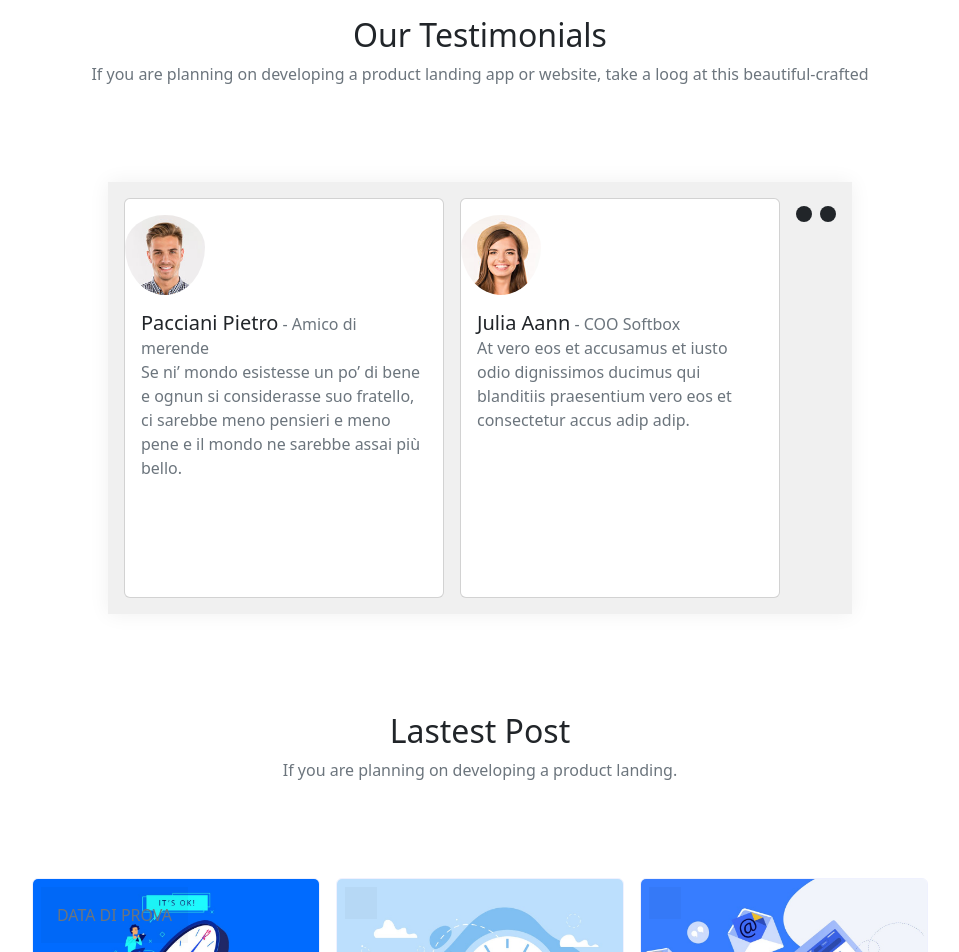
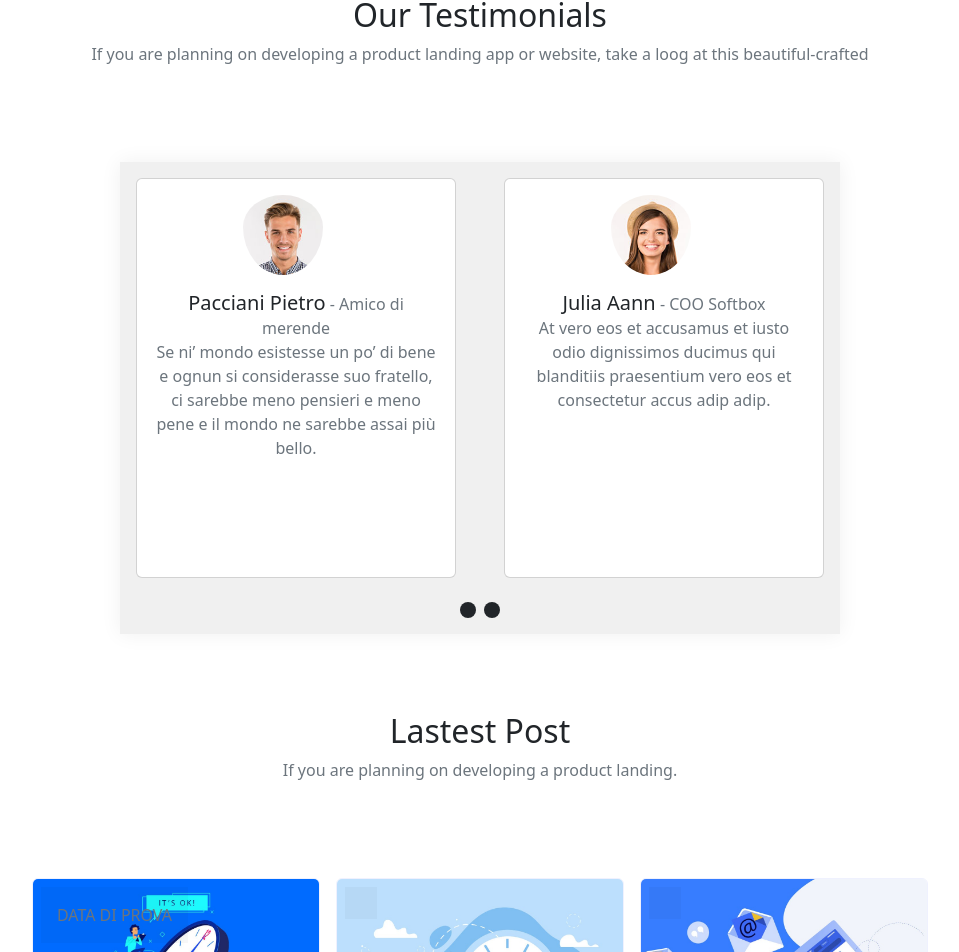
Before and after one commit to Ruma303/proj-html-vuejs, a Vue app: page / in a window 1280 px wide. Shown: the part 2494-3446 px from the top of the page, without its empty margins (160-1119 px from the left). Built offline with nearby package versions, Linux system fonts and the light colour scheme.

Commit message:
migliori estetiche slider

```diff
--- a/src/components/CarouselSlide.vue
+++ b/src/components/CarouselSlide.vue
@@ -1,5 +1,7 @@
 <template>
-<div class="cards-container d-flex gap-3">
+  <div class="cards-container d-flex flex-column gap-3 justify-content-center
+  align-items-center">
+    <div class="cards d-flex gap-5">
       <TestimonialCard
       v-show="( i === activeindex|| i === activeindex+1)"
       v-for="(tizio, i) in arrData"
@@ -10,6 +12,7 @@
       :src="`../img/${tizio.src}.jpeg`"
       class="testimonial-card"
       />
+    </div>
     <div class="dots d-flex gap-2 mt-2">
       <font-awesome-icon icon="fa-solid fa-circle" class="single-dot"
       @click="Left()"/>
@@ -41,15 +44,21 @@ export default {
   },
   methods: {
     Right() {
+      if (this.activeindex !== 1) {
         this.activeindex += 1;
+      }
     },
     Left() {
+      if (this.activeindex !== 0) {
         this.activeindex -= 1;
+      }
     },
   },
 };
 </script>
 
 <style lang="scss" scoped>
-
+.single-dot {
+  cursor:pointer;
+}
 </style>
--- a/src/components/TestimonialCard.vue
+++ b/src/components/TestimonialCard.vue
@@ -1,7 +1,7 @@
 <template>
-  <div class="card testimonial-card">
-    <img class="card-img-top rounded-circle image" :src="src" alt="">
-    <div class="card-body">
+  <div class="card testimonial-card ">
+    <img class="card-img-top rounded-circle image offset-4" :src="src" alt="">
+    <div class="card-body text-center">
       <span class="card-title h5">{{name}}</span>
       <span class="text-secondary"> - {{profession}}</span>
       <p class="card-text text-secondary">{{quote}}</p>
```
Lines whose indentation alone changed are shown as unchanged.
